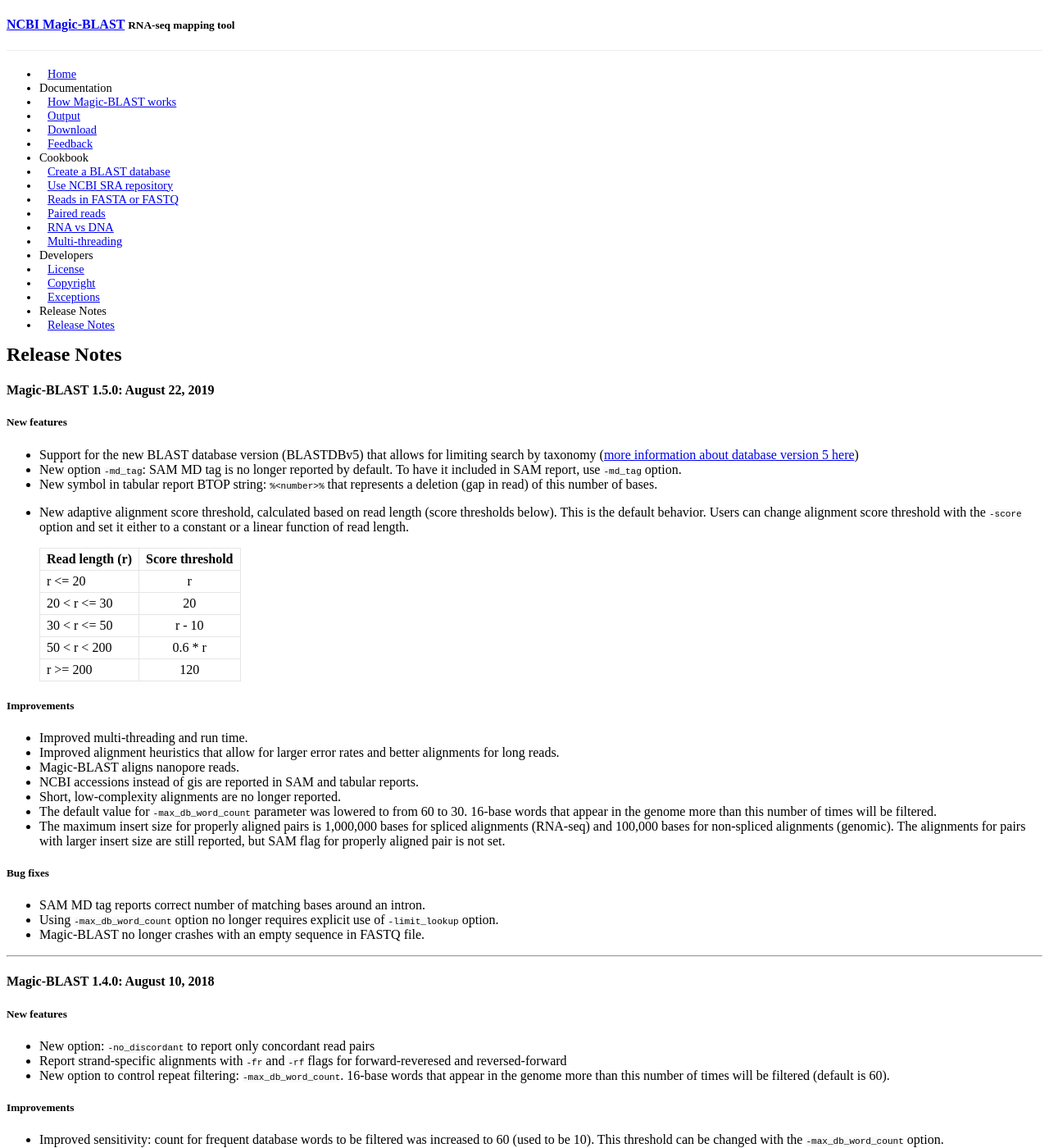
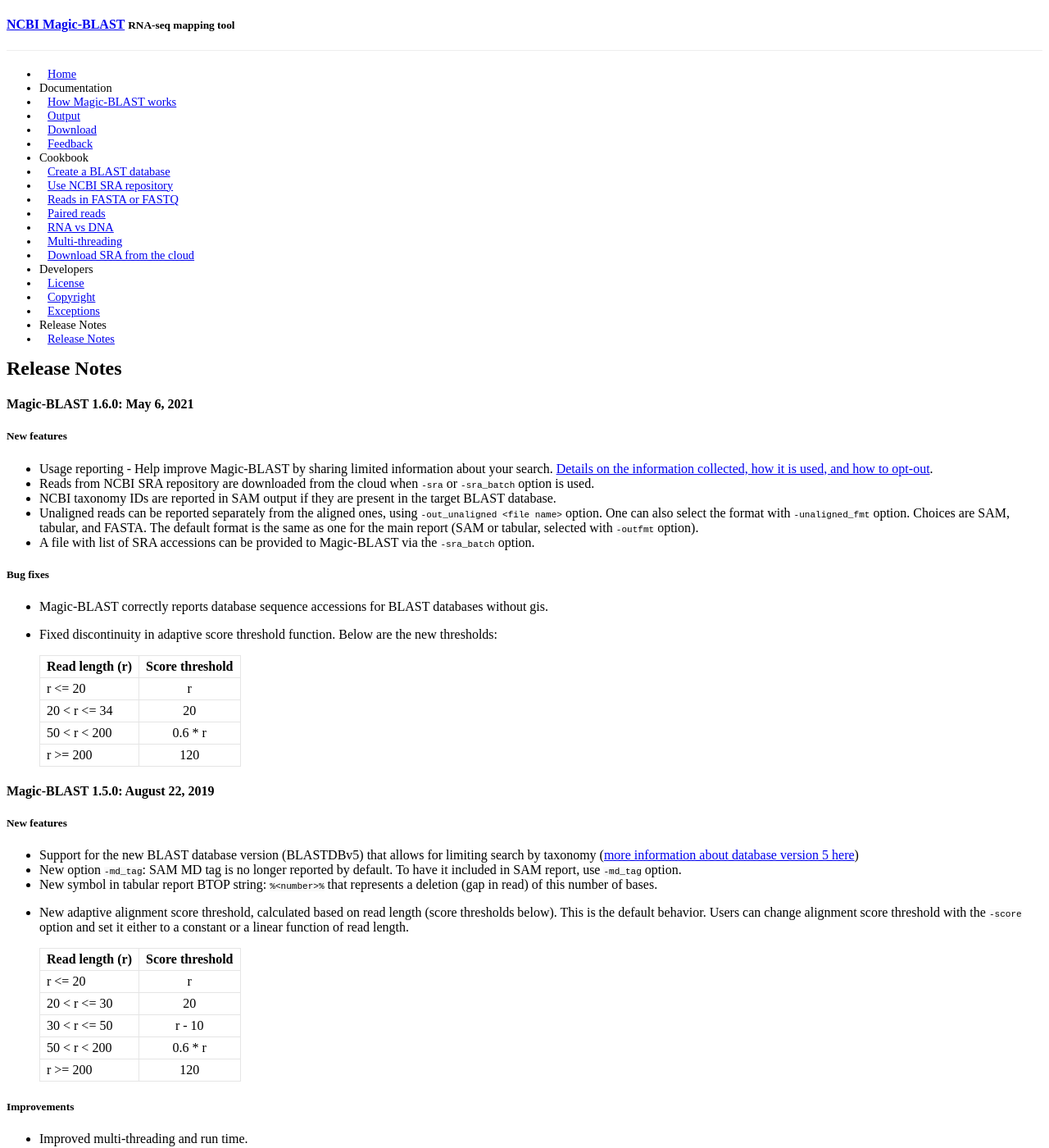
Before and after one commit to ncbi/magicblast, a Jekyll site: the page built from docs/_posts/2017-09-13-release.md, in a window 1280 px wide and 1400 px high. Shown: the whole window at 82% size. Built offline with Jekyll 4.4.1, drawn with Linux system fonts in a browser that asks for light colours; a style sheet for code colours, icons or effects is not loaded.

Commit message:
Updated release notes and docs for version 1.6.0

````diff
--- a/docs/_posts/2017-09-13-release.md
+++ b/docs/_posts/2017-09-13-release.md
@@ -4,6 +4,28 @@
 title: "Release Notes"
 order: 0
 ---
+
+#### Magic-BLAST 1.6.0: May 6, 2021
+
+##### New features
+* Usage reporting - Help improve Magic-BLAST by sharing limited information about your search. [Details on the information collected, how it is used, and how to opt-out](https://www.ncbi.nlm.nih.gov/books/NBK563686/).
+* Reads from NCBI SRA repository are downloaded from the cloud when ```-sra``` or ```-sra_batch``` option is used.
+* NCBI taxonomy IDs are reported in SAM output if they are present in the target BLAST database.
+* Unaligned reads can be reported separately from the aligned ones, using ```-out_unaligned <file name>``` option. One can also select the format with ```-unaligned_fmt``` option. Choices are SAM, tabular, and FASTA. The default format is the same as one for the main report (SAM or tabular, selected with ```-outfmt``` option).
+* A file with list of SRA accessions can be provided to Magic-BLAST via the ```-sra_batch``` option.
+
+
+##### Bug fixes
+* Magic-BLAST correctly reports database sequence accessions for BLAST databases without gis.
+* Fixed discontinuity in adaptive score threshold function. Below are the new thresholds:
+
+  Read length (r) | Score threshold
+  --------------|:---------------:
+   r <= 20      | r
+   20 < r <= 34 | 20
+   50 < r < 200 | 0.6 * r
+   r >= 200     | 120
+
 
 #### Magic-BLAST 1.5.0: August 22, 2019
 
````
Also changed, not shown: docs/_posts/2016-12-29-sra.md (+6 -0 lines), docs/_posts/2021-05-06-cloud-sra.md (added, +14 -0 lines).
